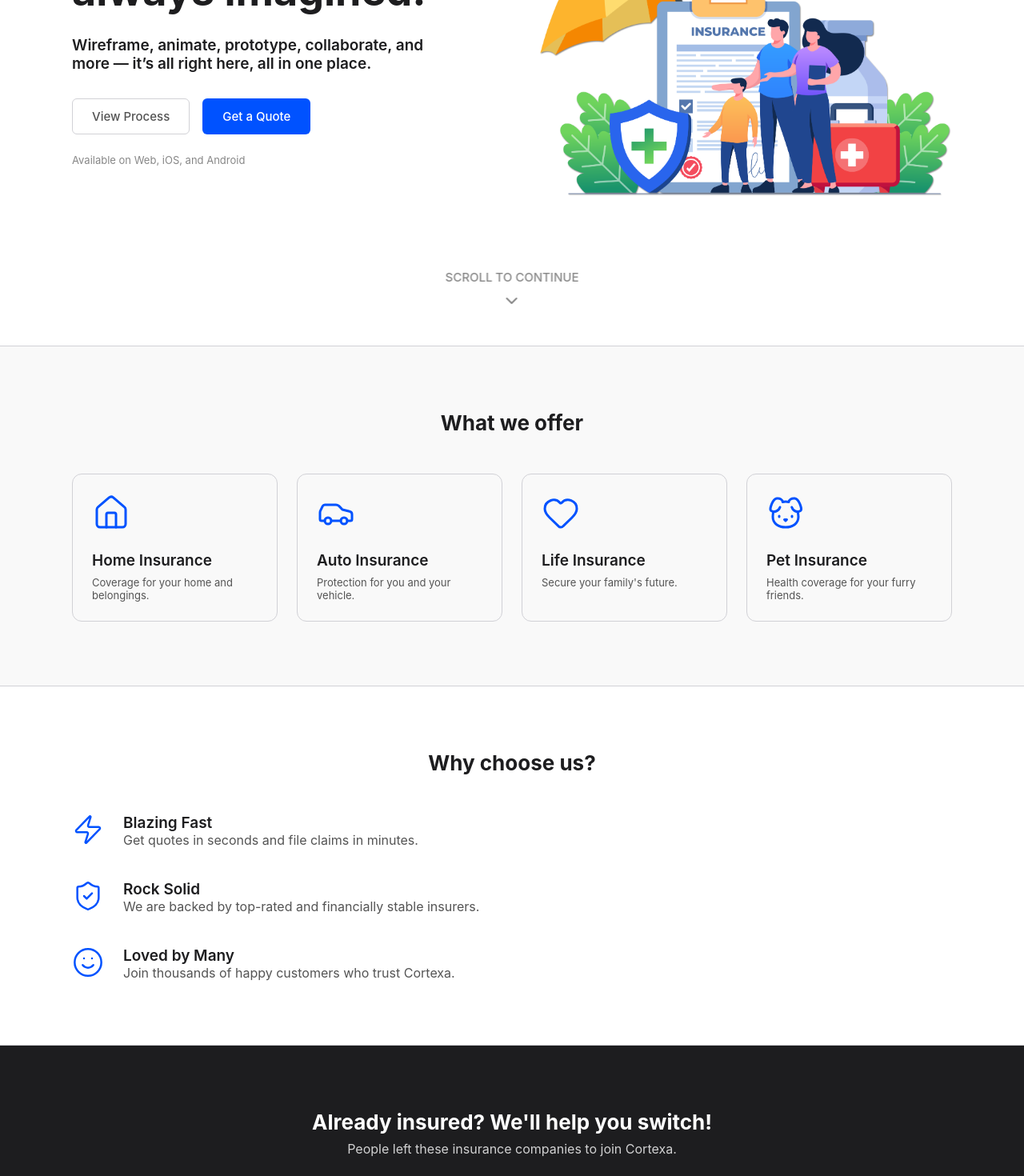
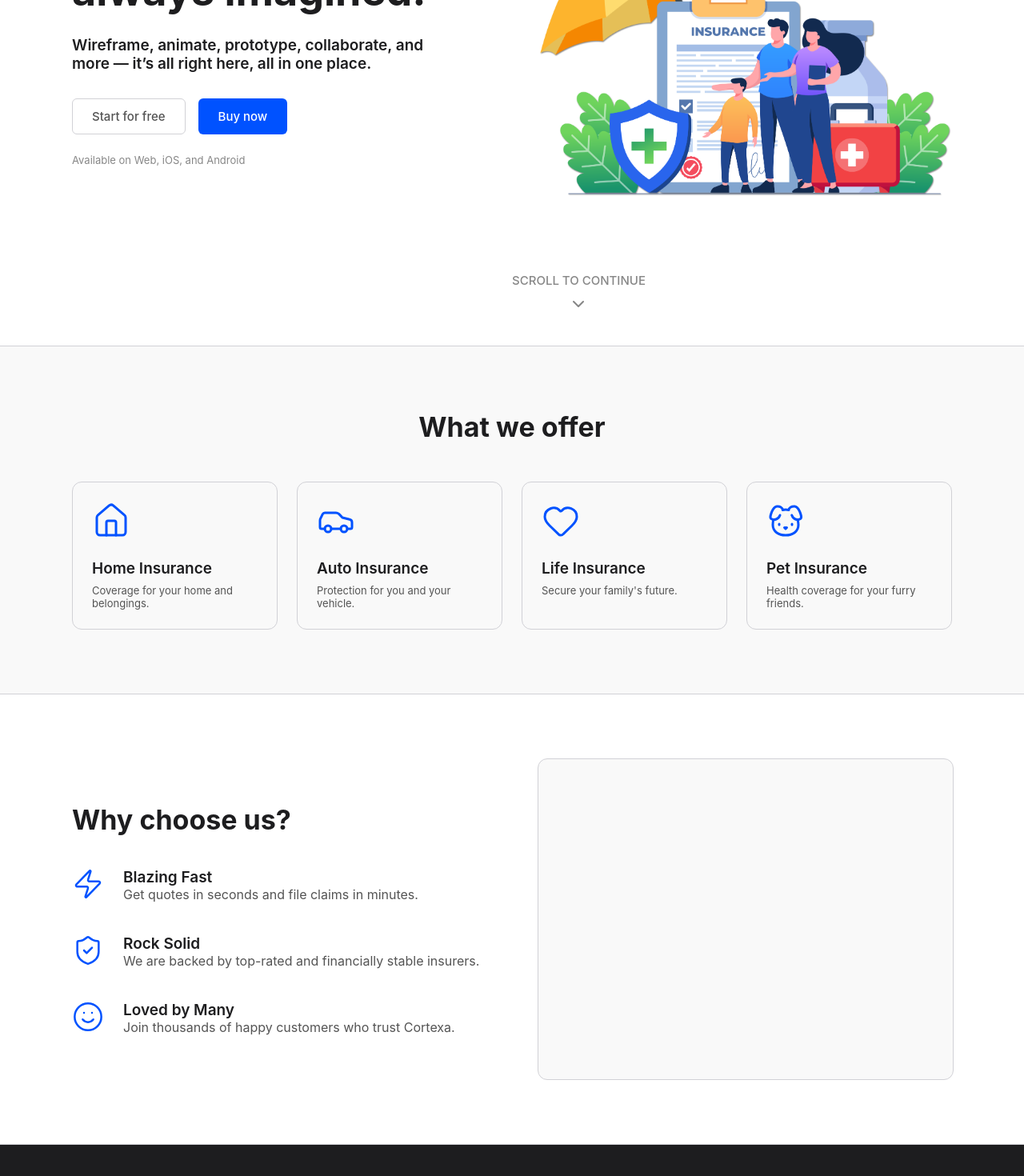
Before and after one commit to juanpatriciodoyle/cortexa-insurance, a React (Create React App) app: page / in a window 1280 px wide. Shown: the part 400-1870 px from the top of the page at 80% size. Built offline with nearby package versions, Linux system fonts and the light colour scheme.

Commit message:
uodate fix titles

```diff
--- a/src/components/home/StatsSection.tsx
+++ b/src/components/home/StatsSection.tsx
@@ -9,8 +9,8 @@ import { CortexaTheme } from '../../styles/theme';
 
 const Section = styled.section<{ $isLightTheme: boolean }>`
     padding: 80px 0;
-  background-color: ${({ theme, $isLightTheme }) => ($isLightTheme ? theme.colors.textHeadings : theme.colors.background)};
-  color: ${({ theme, $isLightTheme }) => ($isLightTheme ? theme.colors.background : theme.colors.textHeadings)};
+    background-color: ${({ theme, $isLightTheme }) => ($isLightTheme ? '#1D1D1F' : theme.colors.background)};
+    color: ${({ theme, $isLightTheme }) => ($isLightTheme ? '#F5F5F7' : theme.colors.textHeadings)};
     border-top: 1px solid ${({ theme }) => theme.colors.borders};
     border-bottom: 1px solid ${({ theme }) => theme.colors.borders};
 `;
@@ -96,7 +96,7 @@ function StatsSection() {
     return (
         <Section $isLightTheme={isLightTheme}>
             <Container style={{ textAlign: 'center' }}>
-                <SectionTitle as="h2" $variant="h2">
+                <SectionTitle as="h2" $variant="h1">
                     Already insured? We'll help you switch!
                 </SectionTitle>
                 <SectionSubtitle $variant="body">
--- a/src/pages/HomePage.tsx
+++ b/src/pages/HomePage.tsx
@@ -1,21 +1,22 @@
 import React from 'react';
-import styled, {keyframes, useTheme} from 'styled-components';
-import {Container} from '../components/ui/Container';
+import styled, { keyframes, useTheme } from 'styled-components';
+import { Container } from '../components/ui/Container';
 import Text from '../styles/Text';
 import Button from '../components/ui/Button';
 import Card from '../components/ui/Card';
-import {Car, ChevronDown, Dog, Heart, Home, ShieldCheck, Smile, Zap} from 'lucide-react';
-import {CortexaTheme} from '../styles/theme';
+import { Home, Car, Heart, Dog, Zap, ShieldCheck, Smile, ChevronDown } from 'lucide-react';
+import { CortexaTheme } from '../styles/theme';
 import heroGraphic from '../assets/hero-graphic.png';
 import StatsSection from '../components/home/StatsSection';
+import { motion, Variants } from 'framer-motion';
 
 const Section = styled.section`
     padding: 80px 0;
 
     &:nth-child(even) {
-        background-color: ${({theme}) => theme.colors.subtleBackground};
-        border-top: 1px solid ${({theme}) => theme.colors.borders};
-        border-bottom: 1px solid ${({theme}) => theme.colors.borders};
+        background-color: ${({ theme }) => theme.colors.subtleBackground};
+        border-top: 1px solid ${({ theme }) => theme.colors.borders};
+        border-bottom: 1px solid ${({ theme }) => theme.colors.borders};
     }
 `;
 
@@ -68,6 +69,19 @@ const HeroImage = styled.img`
     max-width: 550px;
 `;
 
+const VisualPlaceholder = styled.div`
+    width: 100%;
+    height: 400px;
+    background-color: ${({ theme }) => theme.colors.subtleBackground};
+    border-radius: ${({ theme }) => theme.sizing.borderRadius.cards};
+    border: 1px solid ${({ theme }) => theme.colors.borders};
+
+    @media (max-width: 768px) {
+        height: 300px;
+        margin-top: 40px;
+    }
+`;
+
 const ButtonGroup = styled.div`
     display: flex;
     gap: 16px;
@@ -101,13 +115,9 @@ const ScrollToContinue = styled.div`
     align-items: center;
     gap: 8px;
     opacity: 0.7;
-    color: ${({theme}) => theme.colors.textBody};
+    color: ${({ theme }) => theme.colors.textBody};
+    animation: ${bounce} 2s infinite;
 `;
-
-const BounceAnimation = styled.div`
-    animation: ${bounce} 2s infinite;
-
-`
 
 const ProductsGrid = styled.div`
     display: grid;
@@ -123,7 +133,7 @@ const ProductsGrid = styled.div`
     }
 `;
 
-const FeatureRow = styled.div`
+const FeatureRow = styled(motion.div)`
     display: grid;
     grid-template-columns: 40px 1fr;
     gap: 24px;
@@ -149,6 +159,20 @@ const FeatureContent = styled.div`
     }
 `;
 
+const featureContainerVariants: Variants = {
+    hidden: {},
+    visible: {
+        transition: {
+            staggerChildren: 0.2,
+        },
+    },
+};
+
+const featureItemVariants: Variants = {
+    hidden: { opacity: 0, x: -20 },
+    visible: { opacity: 1, x: 0, transition: { duration: 0.5, ease: 'easeOut' } },
+};
+
 function HomePage() {
     const theme = useTheme() as CortexaTheme;
 
@@ -170,78 +194,81 @@ function HomePage() {
                 <Container>
                     <TwoColumnLayout>
                         <HeroContent>
-                            <Text as="h1" $variant="h1" style={{fontSize: '52px', lineHeight: 1.2}}>
+                            <Text as="h1" $variant="h1" style={{ fontSize: '52px', lineHeight: 1.2 }}>
                                 Insurance like you always imagined.
                             </Text>
-                            <Text $variant="h3" as="p" style={{margin: '24px 0 0', maxWidth: '450px'}}>
-                                Wireframe, animate, prototype, collaborate, and more — it’s all right here, all in one
-                                place.
+                            <Text $variant="h3" as="p" style={{ margin: '24px 0 0', maxWidth: '450px' }}>
+                                Wireframe, animate, prototype, collaborate, and more — it’s all right here, all in one place.
                             </Text>
                             <ButtonGroup>
-                                <Button $variant="secondary">View Process</Button>
-                                <Button $variant="primary">Get a Quote</Button>
+                                <Button $variant="secondary">Start for free</Button>
+                                <Button $variant="primary">Buy now</Button>
                             </ButtonGroup>
                             <AvailabilityText $variant="subtext">
                                 Available on Web, iOS, and Android
                             </AvailabilityText>
                         </HeroContent>
                         <HeroVisual>
-                            <HeroImage src={heroGraphic} alt="Cortexa Insurance Abstract Graphic"/>
+                            <HeroImage src={heroGraphic} alt="Cortexa Insurance Abstract Graphic" />
                         </HeroVisual>
                     </TwoColumnLayout>
                 </Container>
                 <ScrollToContinue>
                     <Text $variant="button">SCROLL TO CONTINUE</Text>
-                    <BounceAnimation>
-                        <ChevronDown size={24}/>
-                    </BounceAnimation>
+                    <ChevronDown size={24} />
                 </ScrollToContinue>
             </HeroSection>
 
             <Section>
                 <Container>
-                    <SectionTitle as="h2" $variant="h2">What we offer</SectionTitle>
+                    <SectionTitle as="h2" $variant="h1">What we offer</SectionTitle>
                     <ProductsGrid>
-                        <Card icon={<Home {...productIconProps} />} title="Home Insurance"
-                              description="Coverage for your home and belongings."/>
-                        <Card icon={<Car {...productIconProps} />} title="Auto Insurance"
-                              description="Protection for you and your vehicle."/>
-                        <Card icon={<Heart {...productIconProps} />} title="Life Insurance"
-                              description="Secure your family's future."/>
-                        <Card icon={<Dog {...productIconProps} />} title="Pet Insurance"
-                              description="Health coverage for your furry friends."/>
+                        <Card icon={<Home {...productIconProps} />} title="Home Insurance" description="Coverage for your home and belongings." />
+                        <Card icon={<Car {...productIconProps} />} title="Auto Insurance" description="Protection for you and your vehicle." />
+                        <Card icon={<Heart {...productIconProps} />} title="Life Insurance" description="Secure your family's future." />
+                        <Card icon={<Dog {...productIconProps} />} title="Pet Insurance" description="Health coverage for your furry friends." />
                     </ProductsGrid>
                 </Container>
             </Section>
 
             <Section>
                 <Container>
-                    <SectionTitle as="h2" $variant="h2">Why choose us?</SectionTitle>
-                    <FeatureRow>
+                    <TwoColumnLayout>
+                        <motion.div
+                            variants={featureContainerVariants}
+                            initial="hidden"
+                            whileInView="visible"
+                            viewport={{ once: true, amount: 0.2 }}
+                        >
+                            <SectionTitle as="h2" $variant="h1" style={{ textAlign: 'left', marginBottom: '40px' }}>Why choose us?</SectionTitle>
+                            <FeatureRow variants={featureItemVariants}>
                                 <Zap {...featureIconProps} />
                                 <FeatureContent>
                                     <Text as="h3" $variant="h3">Blazing Fast</Text>
                                     <Text $variant="body">Get quotes in seconds and file claims in minutes.</Text>
                                 </FeatureContent>
                             </FeatureRow>
-                    <FeatureRow>
+                            <FeatureRow variants={featureItemVariants}>
                                 <ShieldCheck {...featureIconProps} />
                                 <FeatureContent>
                                     <Text as="h3" $variant="h3">Rock Solid</Text>
                                     <Text $variant="body">We are backed by top-rated and financially stable insurers.</Text>
                                 </FeatureContent>
                             </FeatureRow>
-                    <FeatureRow>
+                            <FeatureRow variants={featureItemVariants}>
                                 <Smile {...featureIconProps} />
                                 <FeatureContent>
                                     <Text as="h3" $variant="h3">Loved by Many</Text>
                                     <Text $variant="body">Join thousands of happy customers who trust Cortexa.</Text>
                                 </FeatureContent>
                             </FeatureRow>
+                        </motion.div>
+                        <VisualPlaceholder />
+                    </TwoColumnLayout>
                 </Container>
             </Section>
 
-            <StatsSection/>
+            <StatsSection />
         </>
     );
 }
```
Lines whose indentation alone changed are shown as unchanged.
